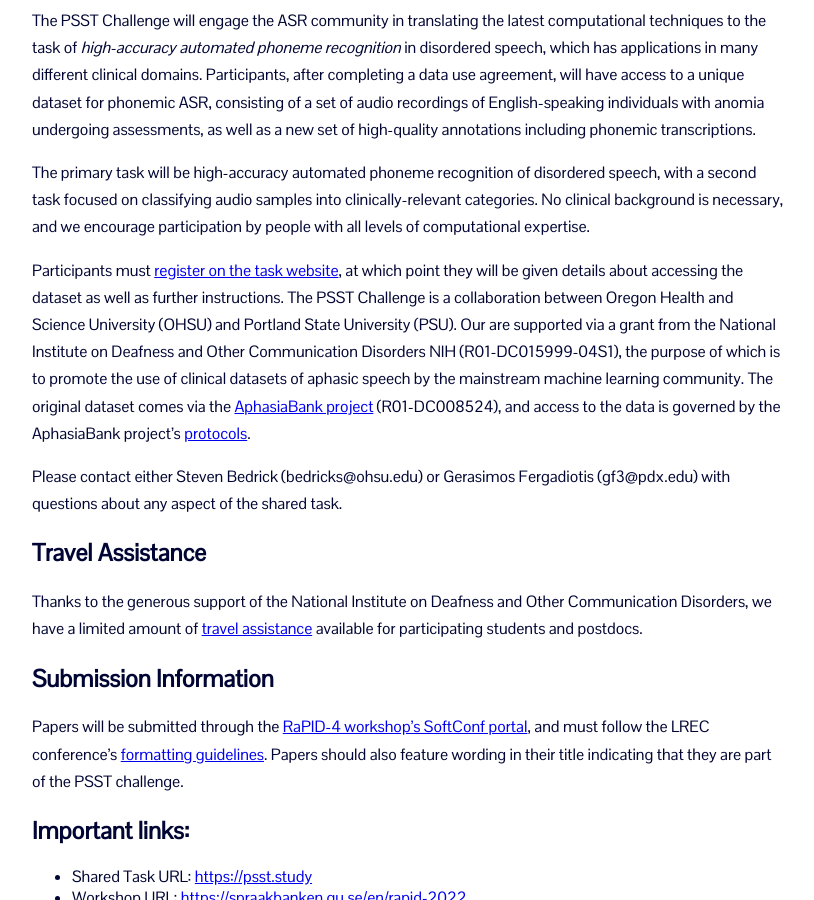
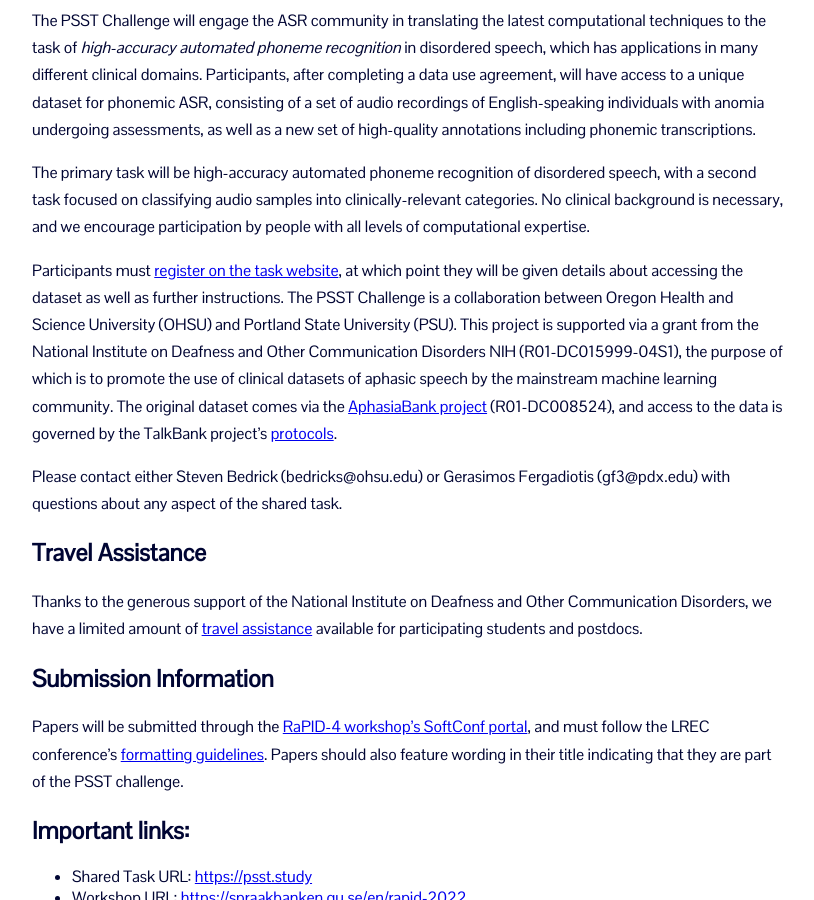
Before and after one commit to PSST-Challenge/PSST-Challenge.github.io, a Jekyll site: the page built from docs/announcement.md, in a window 1280 px wide and 900 px high, scrolled down 728 px. Shown: the whole window, without its empty margins (368-1182 px from the left). Built offline with Jekyll 4.4.1, drawn with Linux system fonts in a browser that asks for light colours.

Commit message:
Fixed typo

```diff
--- a/docs/announcement.md
+++ b/docs/announcement.md
@@ -25,7 +25,7 @@ Participants, after completing a data use agreement, will have access to a uniqu
 The primary task will be high-accuracy automated phoneme recognition of disordered speech, with a second task focused on classifying audio samples into clinically-relevant categories. No clinical background is necessary, and we encourage participation by people with all levels of computational expertise.
 
 Participants must [register on the task website](/join/), at which point they will be given details about accessing the dataset as well as further instructions.
-The PSST Challenge is a collaboration between Oregon Health and Science University (OHSU) and Portland State University (PSU). Our are supported via a grant from the National Institute on Deafness and Other Communication Disorders NIH (R01-DC015999-04S1), the purpose of which is to promote the use of clinical datasets of aphasic speech by the mainstream machine learning community. The original dataset comes via the [AphasiaBank project](https://aphasia.talkbank.org) (R01-DC008524), and access to the data is governed by the AphasiaBank project's [protocols](https://talkbank.org/share/).
+The PSST Challenge is a collaboration between Oregon Health and Science University (OHSU) and Portland State University (PSU). This project is supported via a grant from the National Institute on Deafness and Other Communication Disorders NIH (R01-DC015999-04S1), the purpose of which is to promote the use of clinical datasets of aphasic speech by the mainstream machine learning community. The original dataset comes via the [AphasiaBank project](https://aphasia.talkbank.org) (R01-DC008524), and access to the data is governed by the TalkBank project's [protocols](https://talkbank.org/share/).
 
 Please contact either Steven Bedrick (bedricks@ohsu.edu) or Gerasimos Fergadiotis (gf3@pdx.edu) with questions about any aspect of the shared task.
 
```
